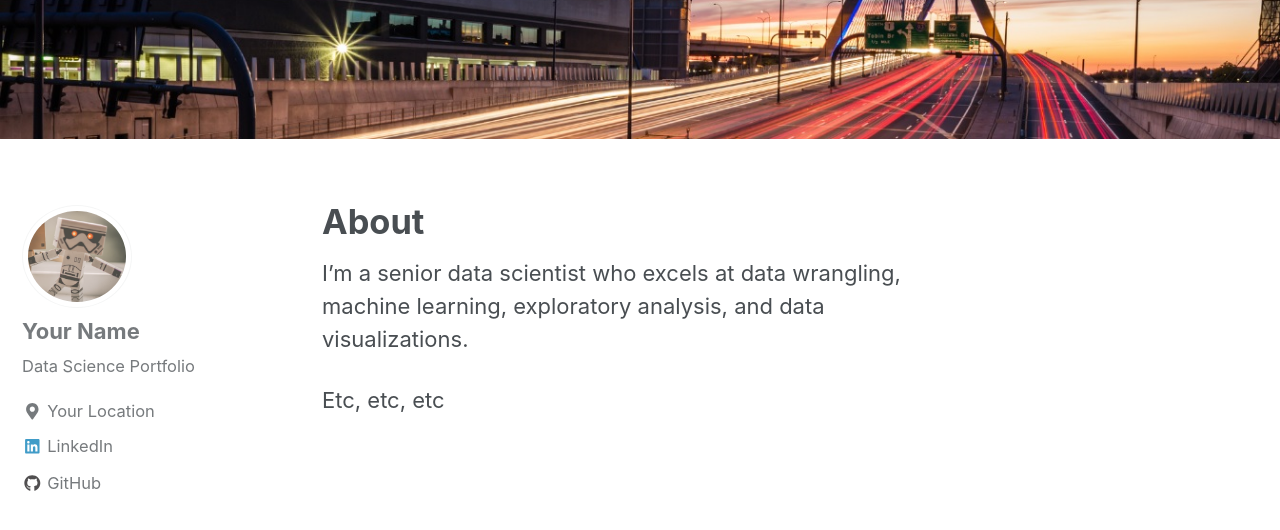
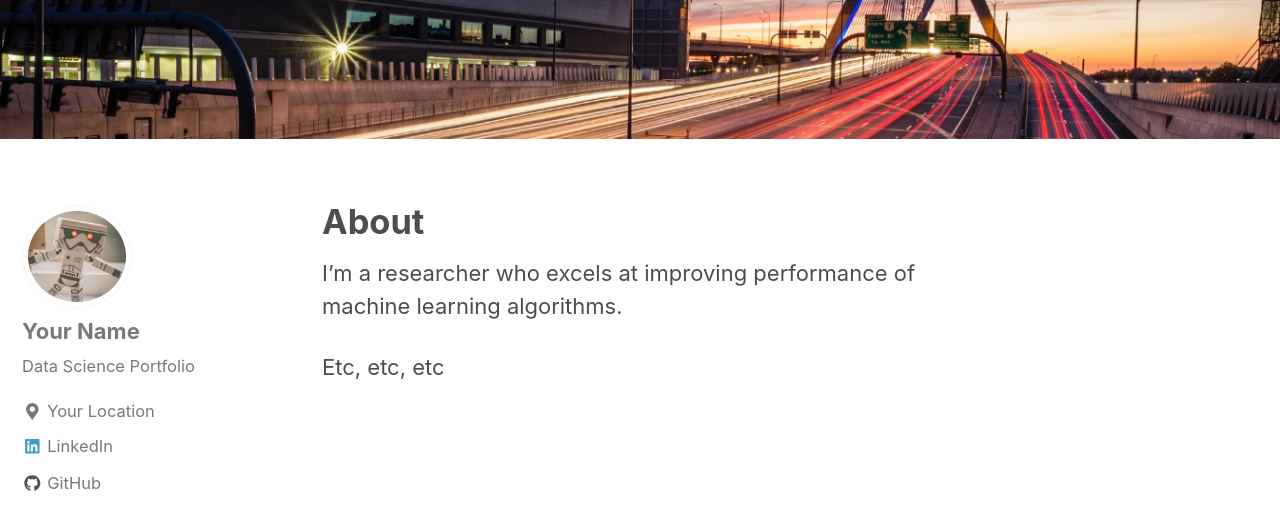
Before and after one commit to YMYTZSQF/shuaiyang.github.io, a Jekyll site: the page built from _pages/about.md, in a window 1280 px wide and 900 px high, scrolled down 423 px. Shown: the top 530 px of the window. Built offline with Jekyll 4.4.1, drawn with Linux system fonts in a browser that asks for light colours; nearby versions of some CDN libraries.

Commit message:
modifiy contents

```diff
--- a/_pages/about.md
+++ b/_pages/about.md
@@ -5,6 +5,6 @@ header:
   image: "/images/zakim.jpg"
 ---
 
-I'm a senior data scientist who excels at data wrangling, machine learning, exploratory analysis, and data visualizations.
+I'm a researcher who excels at improving performance of machine learning algorithms.
 
 Etc, etc, etc
```
